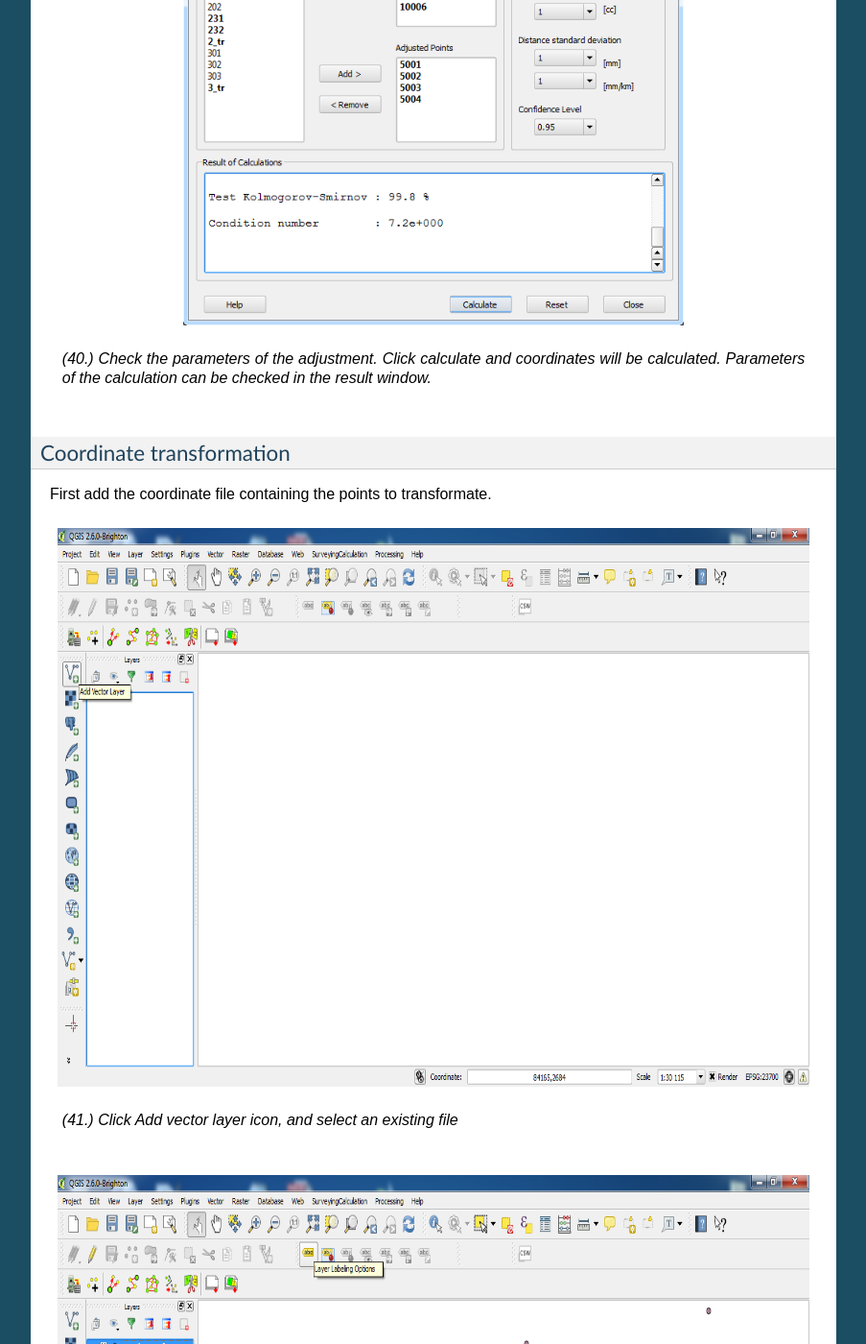
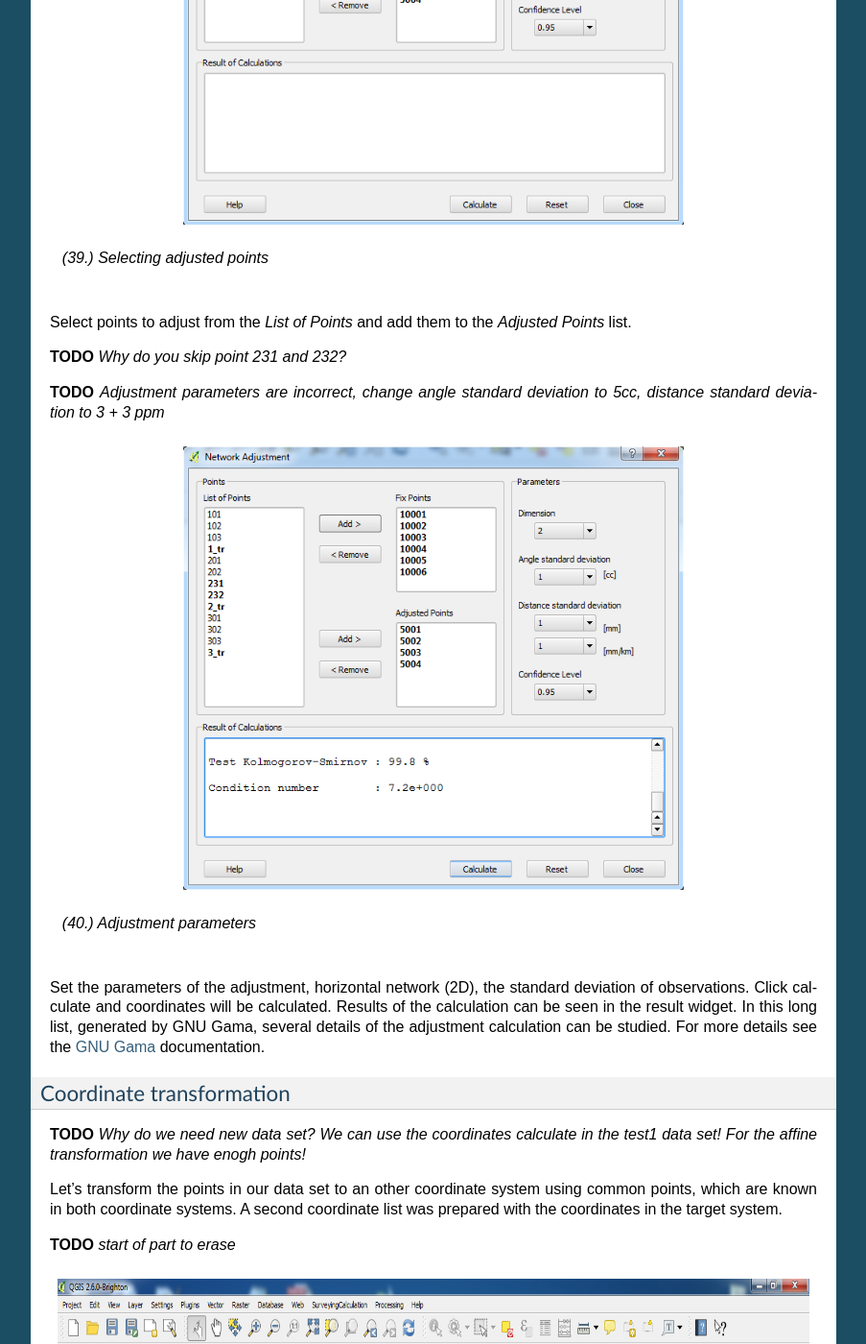
Before and after one commit to zsiki/ls, a Sphinx documentation site: the page built from doc/source/tutorial.rst, in a window 1280 px wide and 1400 px high, scrolled down 23206 px. Shown: the whole window at 96% size, without its empty margins (198-1101 px from the left). Built offline with Sphinx 7.4.7, drawn with Linux system fonts in a browser that asks for light colours; some of the changed text lies outside the part shown.

Commit message:
extending text

```diff
--- a/doc/source/tutorial.rst
+++ b/doc/source/tutorial.rst
@@ -308,7 +308,7 @@
 
 **TODO**
 *This example for point 5002 is not ideal. Why do not we add simple polar
-points?*
+points? There are observed detail points from 1_tr and 3_tr!*
 
 Traverse calculations
 :::::::::::::::::::::
@@ -321,13 +321,16 @@
    :scale: 80 %
    :align: center
 
-   *(30.) Orientation on start point*
+   *(30.) Orientation on start point (5001)*
+
+Be careful, point 5001 was occupied twice, the first was used for
+resection, the second is for traversing. Calculate orientation for line 370.
 
 .. figure:: images/t030.png
    :scale: 80 %
    :align: center
 
-   *(31.) Orientation on end point*
+   *(31.) Orientation on end point (5002)*
 
 .. figure:: images/t031.png
    :scale: 80 %
@@ -341,61 +344,107 @@
    :scale: 80 %
    :align: center
 
-   *(33.) Start and end points of traverse*
+   *(33.) Start point of traverse*
 
-Select the *Link Traverse* and the start and end points (the fielbook name and
+Select the *Link Traverse* and the start point (the fielbook name and
 the id in fieldbook is shown in brackets, only oriented known points can be
-selected)
+selected).
 
 .. figure:: images/t033.png
    :scale: 80 %
    :align: center
 
-   *(34.) Select the end point (the fielbook name and the row id in fieldbook is shown in brackets, only known points can be selected except open traverse)*
+   *(34.) End point of traverse*
+
+Select the end point (the fielbook name and the id in fieldbook is shown in brackets, only known oriented points can be selected except open traverse)
 
 .. figure:: images/t034.png
    :scale: 80 %
    :align: center
 
-   *(35.) Select target points and add to used points in the right order (the fielbook name and the row id in fieldbook is shown in brackets, known point are displayed bold type)*
+   *(35.) Points in traverse*
+
+Select the traverse point from target points and add them to the used points.
+Change the order of points if neccessary using the up and down button. The
+fielbook name and the id in fieldbook is shown in brackets, known point are
+displayed in bold face.
 
 .. figure:: images/t035.png
    :scale: 80 %
    :align: center
 
-   *(36.) Click calculate and coordinates will be calculated. Parameters of the calculation can be checked in the result window.*
+   *(36.) Travese calculation*
+
+Click Calculate button and the coordinates will be calculated. Results of the
+calculation can be seen in the result window. The coordinates of traverse points
+are updated in coordinate list too.
 
 Network adjustment
 ::::::::::::::::::
+
+We have more observations then neccessary for the coordinate calculation of
+point 5001-5004. If we would like to consider all, we have to use network
+adjustment (least squares estimation). Free station calculation also uses the
+least squares method, but the external directions are not considered.
 
 .. figure:: images/t051.png
    :scale: 80 %
    :align: center
 
-   *(37.) Click Network adjustment icon on SurveyingCalculation toolbar*
+   *(37.) Starting network adjustment*
+
+Click Network adjustment icon on the SurveyingCalculation toolbar.
 
 .. figure:: images/t052.png
    :scale: 80 %
    :align: center
 
-   *(38.) Select the fix points and add to the fix points*
+   *(38.) Selecting the fix points*
+
+Select fix points (the coordinates of these point will not be changed) from the
+*List of Points* and add them to the *Fix points* list. Only points in bold
+face can be added to the fix points list (those have coordinates in the coordinate list).
 
 .. figure:: images/t053.png
    :scale: 80 %
    :align: center
 
-   *(39.) Select points to adjust and add to the adjusted points*
+   *(39.) Selecting adjusted points*
+
+Select points to adjust  from the *List of Points* and add them to the
+*Adjusted Points* list.
+
+**TODO**
+*Why do you skip point 231 and 232?*
+
+**TODO**
+*Adjustment parameters are incorrect, change angle standard deviation to 5cc,
+distance standard deviation to 3 + 3 ppm*
 
 .. figure:: images/t054.png
    :scale: 80 %
    :align: center
 
-   *(40.) Check the parameters of the adjustment. Click calculate and coordinates will be calculated. Parameters of the calculation can be checked in the result window.*
+   *(40.) Adjustment parameters*
+
+Set the parameters of the adjustment, horizontal network (2D), the standard
+deviation of observations. Click calculate and coordinates will be calculated.
+Results of the calculation can be seen in the result widget. In this long list,
+generated by GNU Gama, several details of the adjustment calculation can be
+studied. For more details see the `GNU Gama <https://www.gnu.org/software/gama/>`_ documentation.
 
 Coordinate transformation
 :::::::::::::::::::::::::
 
-First add the coordinate file containing the points to transformate.
+**TODO**
+*Why do we need new data set? We can use the coordinates calculate in the test1
+data set! For the affine transformation we have enogh points!*
+
+Let's transform the points in our data set to an other coordinate system using common points, which are known in both coordinate systems.
+A second coordinate list was prepared with the coordinates in the target system.
+
+**TODO**
+*start of part to erase*
 
 .. figure:: images/t61.png
    :scale: 80 %
@@ -415,32 +464,50 @@
 
    *(43.) Turn on labeling and select point_id*
 
+**TODO**
+*end of part to erase*
+
 .. figure:: images/t64.png
    :scale: 80 %
    :align: center
 
-   *(44.) Click Coordinate transformation icon on SurveyingCalculation toolbar*
+   *(44.) Starting coorinate transformation*
+
+Click Coordinate transformation icon on SurveyingCalculation toolbar to start
+the calculation.
 
 .. figure:: images/t65.png
    :scale: 80 %
    :align: center
 
-   *(45.) Select the shape file where to transformate. The result points will be written in this shape file.*
+   *(45.) Selecting from coordinate list*
+
+Select the shape file to transform from, only the loaded coordinate lists can be selected from the list.
+Then press the button with ellipses (...) to select the target shape file of the
+transformation.
 
 .. figure:: images/t66.png
    :scale: 80 %
    :align: center
 
-   *(46.) From the common points add the needed points to used points*
+   *(46.) Selecting points*
+
+After spacifying the source and the target of transformation the *Common Points*
+list is filled automatically. Add points from the common points to the *Used Points* list.
 
 .. figure:: images/t67.png
    :scale: 80 %
    :align: center
 
-   *(47.) Select the type of transformation (each type can be selected only if enough common points)*
+   *(47.) Selecting the type of transformation*
+
+Different transformation types require different number of point. Only those transformation types are available for which enough points were selected.
 
 .. figure:: images/t68.png
    :scale: 80 %
    :align: center
 
-   *(48.) Click calculate and coordinates will be calculated. Parameters of the calculation can be checked in the result window.*
+   *(48.) Calculating transformation*
+
+Click calculate button and the transformation parameters and transformed
+coordinates will be calculated. Results of the calculation can be checked in the result widget.*
```
